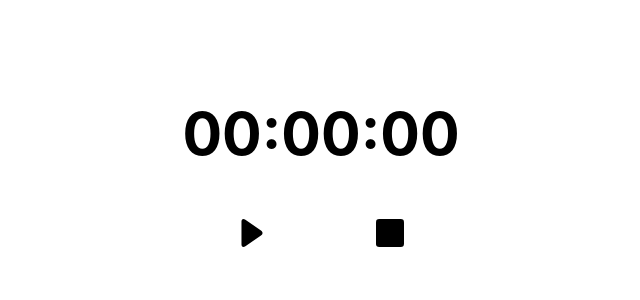
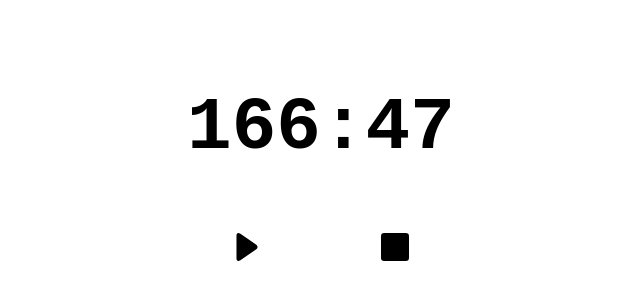
Before and after one commit to ajest/cronometro-simple, a React (Vite) app: page / in a window 1280 px wide. Shown: the part 232-532 px from the top of the page, without its empty margins (319-959 px from the left). Built offline with nearby package versions, Linux system fonts and the light colour scheme.

Commit message:
Add hooks and some styles

```diff
--- a/src/App.jsx
+++ b/src/App.jsx
@@ -1,11 +1,39 @@
+import { useEffect, useState } from 'react'
 import { Button } from './components/buttons/Button'
 import PlayIcon from './components/icons/PlayIcon'
 import StopIcon from './components/icons/StopIcon'
 
 function App () {
+  const [counter, setCounter] = useState(10000)
+  const [time, setTime] = useState('00:00')
+
+  function timeConvert (num) {
+    let hours = Math.floor(num / 60)
+    let minutes = num % 60
+
+    if (hours < 10) {
+      hours = '0' + hours
+    }
+    if (minutes < 10) {
+      minutes = '0' + minutes
+    }
+
+    return `${hours}:${minutes}`
+  }
+
+  useEffect(() => {
+    setInterval(() => {
+      setCounter((preValue) => preValue + 1)
+    }, 1000)
+  }, [])
+
+  useEffect(() => {
+    setTime(timeConvert(counter))
+  }, [counter])
+
   return (
     <section className="container">
-      <h1>00:00:00</h1>
+      <h1>{time}</h1>
       <menu>
         <ul>
           <li><Button><PlayIcon /></Button></li>
--- a/src/index.css
+++ b/src/index.css
@@ -8,12 +8,12 @@
 
 body {
   margin: 0;
-  font-family: -apple-system, BlinkMacSystemFont, 'Segoe UI', 'Roboto', 'Oxygen',
+  font-family: monospace, -apple-system, BlinkMacSystemFont, 'Segoe UI', 'Roboto', 'Oxygen',
     'Ubuntu', 'Cantarell', 'Fira Sans', 'Droid Sans', 'Helvetica Neue',
     sans-serif;
   -webkit-font-smoothing: antialiased;
   -moz-osx-font-smoothing: grayscale;
-  font-size: calc(.85em + 2vw);
+  font-size: calc(1.5em + 2vw);
 }
 
 #root {
@@ -25,6 +25,11 @@ body {
 
 section {
   max-width: 20em;
+  min-width: 6em;
+}
+
+section h1 {
+  text-align: center;
 }
 
 menu {
```
